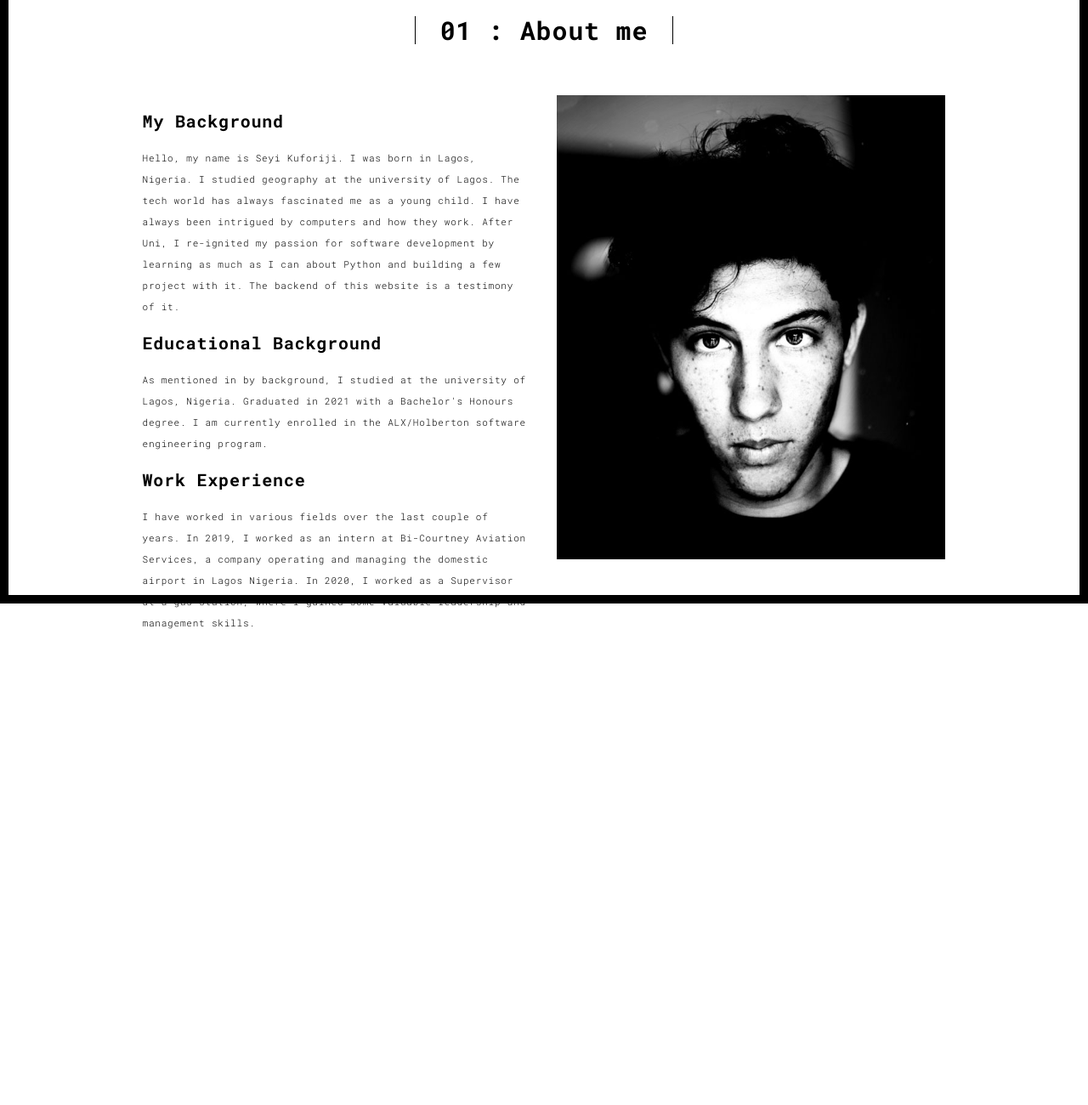
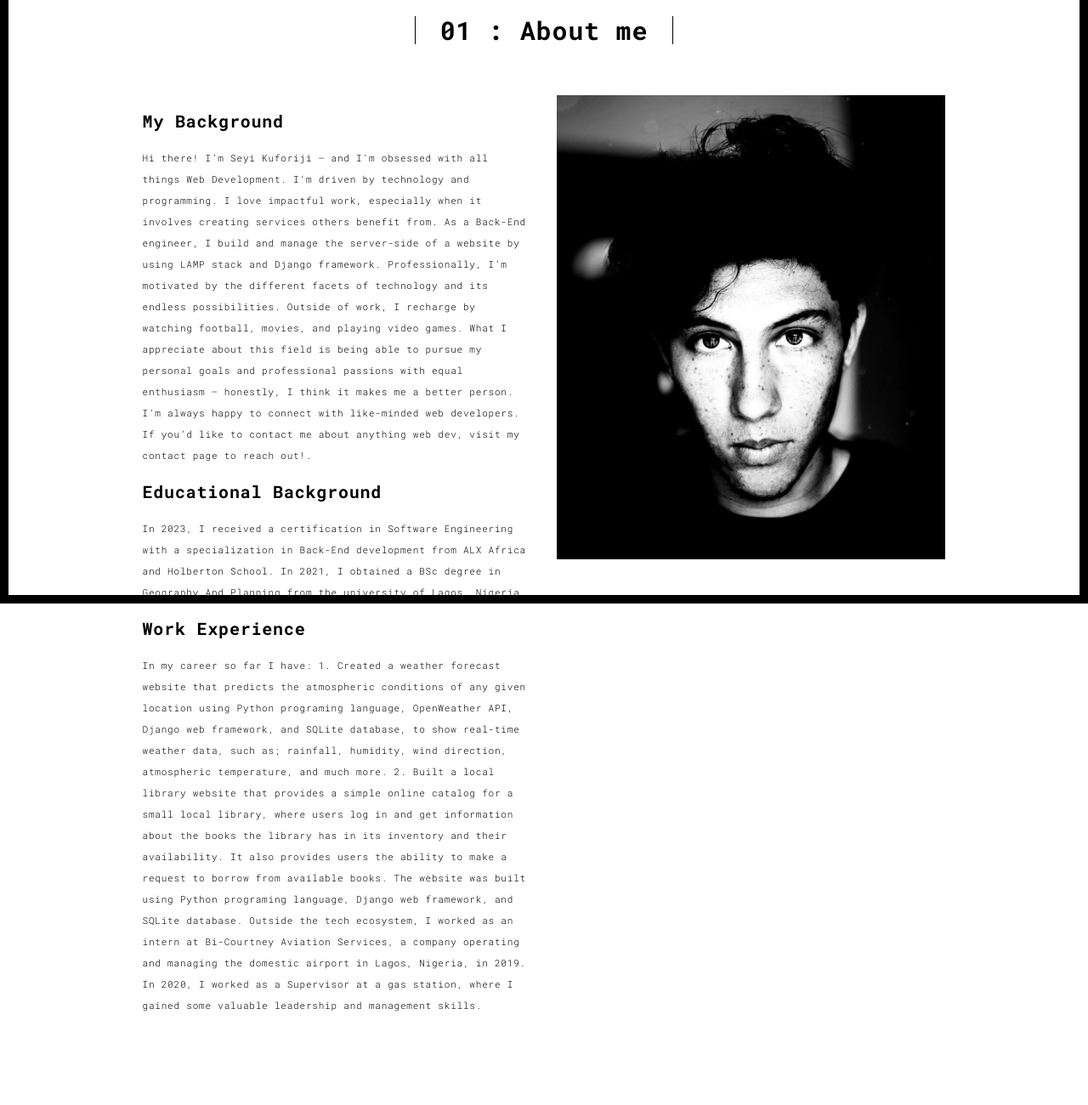
Before and after one commit to Seyi007/my_portfo, a Flask app: page /about.html in a window 1280 px wide. Shown: the part 90-1390 px from the top of the page at 85% size. Before the commit the page ends 830 px from the top, so only its background shows below. Run offline with Flask 2, Linux system fonts and the light colour scheme; some libraries are stand-ins or nearby versions.

Commit message:
Updating about me page

```diff
--- a/templates/about.html
+++ b/templates/about.html
@@ -62,12 +62,26 @@
               <div class="row">
                 <div class="col-xs-12 col-md-6">
                   <h3>My Background</h3>
-                  <p>Hello, my name is Seyi Kuforiji. I was born in Lagos, Nigeria. I studied geography at the university of Lagos. The tech world has always fascinated me as a young child. I have always been intrigued by computers and how they work. After Uni, I re-ignited my passion for software development by learning as much as I can about Python and building a few project with it. The backend of this website is a testimony of it.</p>
+                  <p>Hi there! I’m Seyi Kuforiji – and I’m obsessed with all things Web Development. I’m driven by technology and programming. I love impactful work, especially when it involves creating services others benefit from.
+
+                  As a Back-End engineer, I build and manage the server-side of a website by using LAMP stack and Django framework. Professionally, I’m motivated by the different facets of technology and its endless possibilities.
+
+                  Outside of work, I recharge by watching football, movies, and playing video games. What I appreciate about this field is being able to pursue my personal goals and professional passions with equal enthusiasm – honestly, I think it makes me a better person.
+
+                  I’m always happy to connect with like-minded web developers. If you’d like to contact me about anything web dev, visit my contact page to reach out!.</p>
                   <h3>Educational Background</h3>
-                  <p>As mentioned in by background, I studied at the university of Lagos, Nigeria. Graduated in 2021 with a Bachelor's Honours degree. I am currently enrolled in the ALX/Holberton software engineering program.
+                  <p>In 2023, I received a certification in Software Engineering with a specialization in Back-End development from ALX Africa and Holberton School.
+
+                  In 2021, I obtained a BSc degree in Geography And Planning from the university of Lagos, Nigeria.</p>
                   <h3>Work Experience</h3>
-                  <p>
-                  I have worked in various fields over the last couple of years. In 2019, I worked as an intern at Bi-Courtney Aviation Services, a company operating and managing the domestic airport in Lagos Nigeria. In 2020, I worked as a Supervisor at a gas station, where I gained some valuable leadership and management skills.</p>
+                  <p>In my career so far I have:
+                     1. Created a weather forecast website that predicts the atmospheric conditions of any given location using Python programing language, OpenWeather API, Django web framework, and SQLite database, to show real-time weather data, such as; rainfall, humidity, wind direction, atmospheric temperature, and much more.
+
+                     2. Built a local library website that provides a simple online catalog for a small local library, where users log in and get information about the books the library has in its inventory and their availability. It also provides users the ability to make a request to borrow from available books. The website was built using Python programing language, Django web framework, and SQLite database.
+
+                  Outside the tech ecosystem, I worked as an intern at Bi-Courtney Aviation Services, a company operating and managing the domestic airport in Lagos, Nigeria, in 2019.
+
+                  In 2020, I worked as a Supervisor at a gas station, where I gained some valuable leadership and management skills.</p>
                 </div>
                 <div class="col-xs-12 col-md-6">
                   <img src="./static/assets/images/profil.jpg" class="img-responsive" alt="">
```
